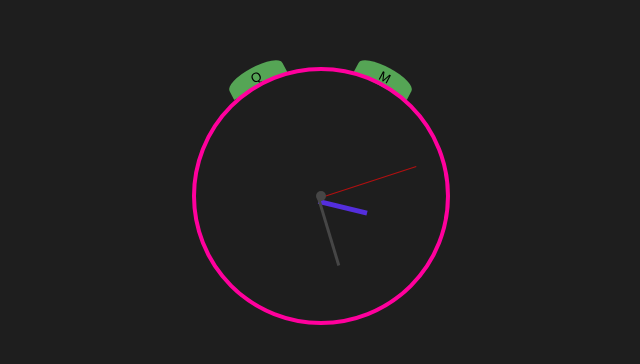
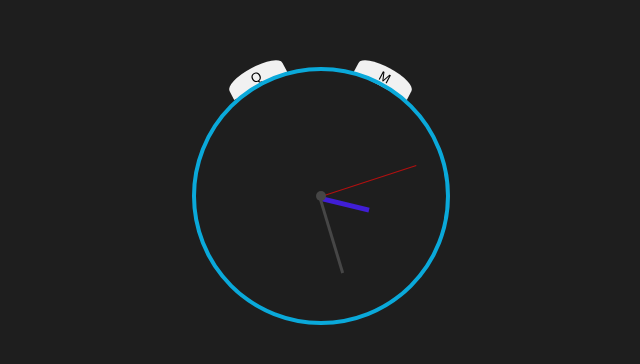
Before and after one commit to CourtlandPinnock/anologue-clock, a plain HTML site: page index.html in a window 1280 px wide. Shown: the part 212-576 px from the top of the page, without its empty margins (319-959 px from the left). Drawn offline with Linux system fonts and the light colour scheme.

Commit message:
Improve positioning of clock hands

```diff
--- a/styles.css
+++ b/styles.css
@@ -24,7 +24,7 @@ body {
 
 .clock-face {
     position: absolute;
-    border:4px solid rgb(255, 0, 157);
+    border:4px solid rgb(10, 169, 218);
     border-radius: 100%;
     width:25rem;
     height:25rem;
@@ -40,29 +40,29 @@ body {
 }
 
 .hour-hand {
-    bottom: 12.25rem;
-    right:12.25rem;
+    bottom: 12.5rem;
+    right:12rem;
     position: absolute;
     width:0.5rem;
     height: 5rem;
-    background-color: rgb(84, 46, 221);
+    background-color: rgb(64, 30, 214);
     transform-origin: 0% 100%;
 }
 
 .minute-hand {
-    bottom: 12.35rem;
-    right:12.35rem;
+    bottom: 12.5rem;
+    right:12.2rem;
     position: absolute;
     width:0.3rem;
-    height: 7rem;
+    height: 8rem;
     background-color: rgb(70, 70, 70);
     transform-origin: 0% 100%;
 }
 
 .second-hand {
-    bottom: 12.45rem;
+    bottom: 12.5rem;
     position: absolute;
-    right:12.45rem;
+    right:12.4rem;
     width:0.1rem;
     height: 10rem;
     background-color: rgb(179, 15, 15);
@@ -77,7 +77,7 @@ body {
 }
 .btn {
     border:none;
-    background-color: rgb(85, 165, 85);
+    background-color: rgb(241, 241, 241);
     position: absolute;
     left: 3rem;
     bottom: 23.4rem;
@@ -92,7 +92,7 @@ body {
     justify-content: space-evenly;
 }
 .btn:hover {
-    background-color: rgba(10,10,10,0.5);
+    background-color: rgba(49, 49, 49, 0.5);
 }
 
 
```
